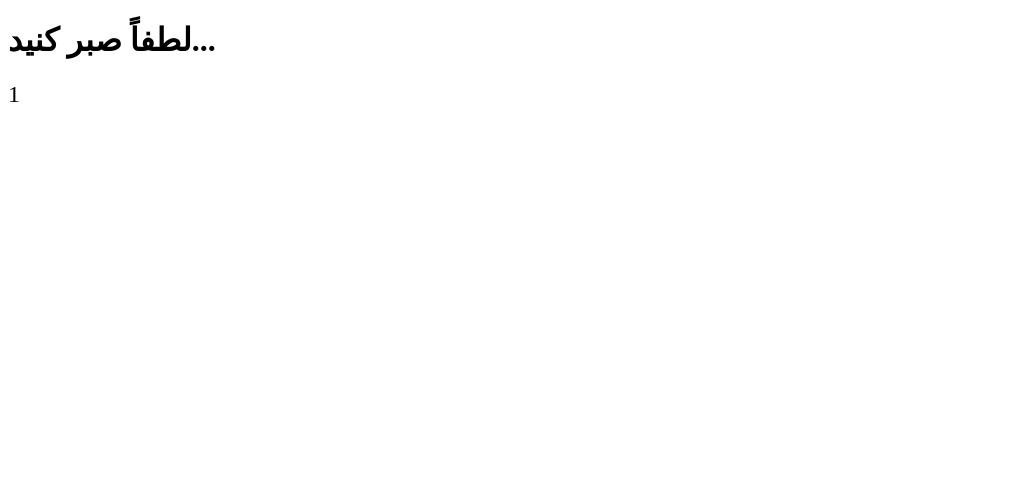
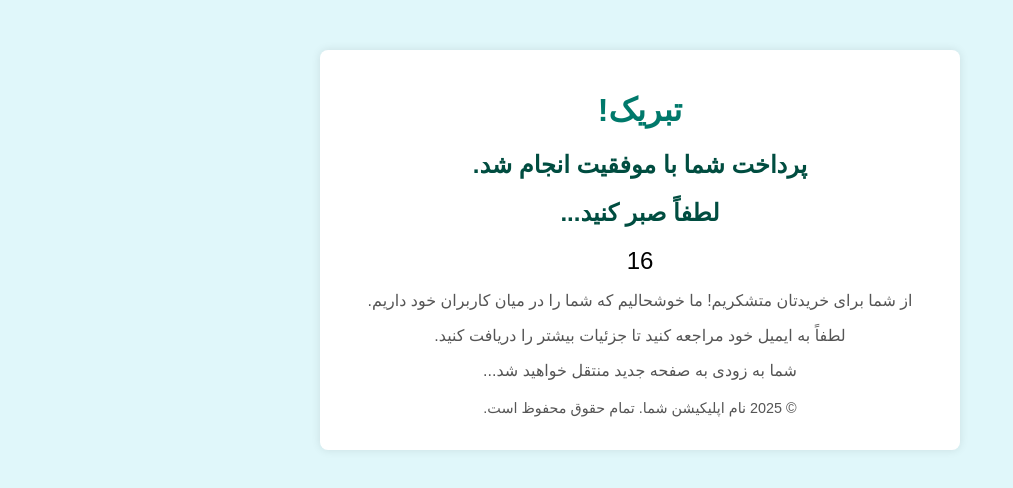
Before and after one commit to arashebra/GomrokYarRules, a plain HTML site: page confirmation.html in a window 1280 px wide. Shown: the whole page, without its empty margins (0-1013 px from the left). Drawn offline with Linux system fonts and the light colour scheme.

Commit message:
Purchase confirmation #4

```diff
--- a/confirmation.html
+++ b/confirmation.html
@@ -4,6 +4,7 @@
     <meta charset="UTF-8" />
     <meta name="viewport" content="width=device-width, initial-scale=1.0" />
     <title>تایمر شمارش معکوس</title>
+    <link rel="stylesheet" href="styles2.css" />
     <style>
       #timer {
         font-size: 24px;
@@ -12,12 +13,31 @@
     </style>
   </head>
   <body>
-    <h1>لطفاً صبر کنید...</h1>
-    <div id="timer">5</div>
-    <!-- نمایش تایمر -->
+    <div class="container">
+      <header>
+        <h1>تبریک!</h1>
+      </header>
+      <main>
+        <section>
+          <h2>پرداخت شما با موفقیت انجام شد.</h2>
+          <h2>لطفاً صبر کنید...</h2>
+          <div id="timer">20</div>
+          <!-- نمایش تایمر -->
+          <p>
+            از شما برای خریدتان متشکریم! ما خوشحالیم که شما را در میان کاربران
+            خود داریم.
+          </p>
+          <p>لطفاً به ایمیل خود مراجعه کنید تا جزئیات بیشتر را دریافت کنید.</p>
+          <p>شما به زودی به صفحه جدید منتقل خواهید شد...</p>
+        </section>
+      </main>
+      <footer>
+        <p>&copy; 2025 نام اپلیکیشن شما. تمام حقوق محفوظ است.</p>
+      </footer>
+    </div>
 
     <script>
-      let timeLeft = 5; // زمان شمارش معکوس (به ثانیه)
+      let timeLeft = 20; // زمان شمارش معکوس (به ثانیه)
       const timerElement = document.getElementById("timer");
 
       function countdown() {
@@ -31,7 +51,7 @@
       }
 
       function redirect() {
-        window.location.href = "https://www.google.com"; // آدرس جدید را اینجا قرار دهید
+        window.location.href = "https://example.com"; // آدرس جدید را اینجا قرار دهید
       }
 
       const timerInterval = setInterval(countdown, 1000); // هر ثانیه شمارش معکوس را بروزرسانی می‌کند
```
